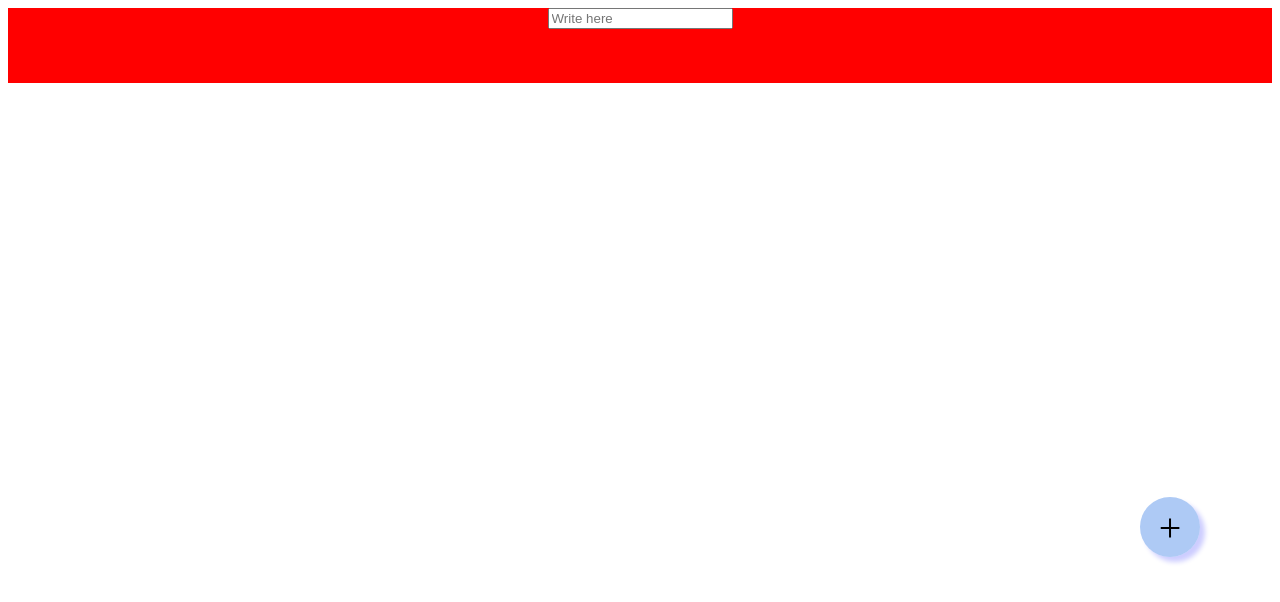
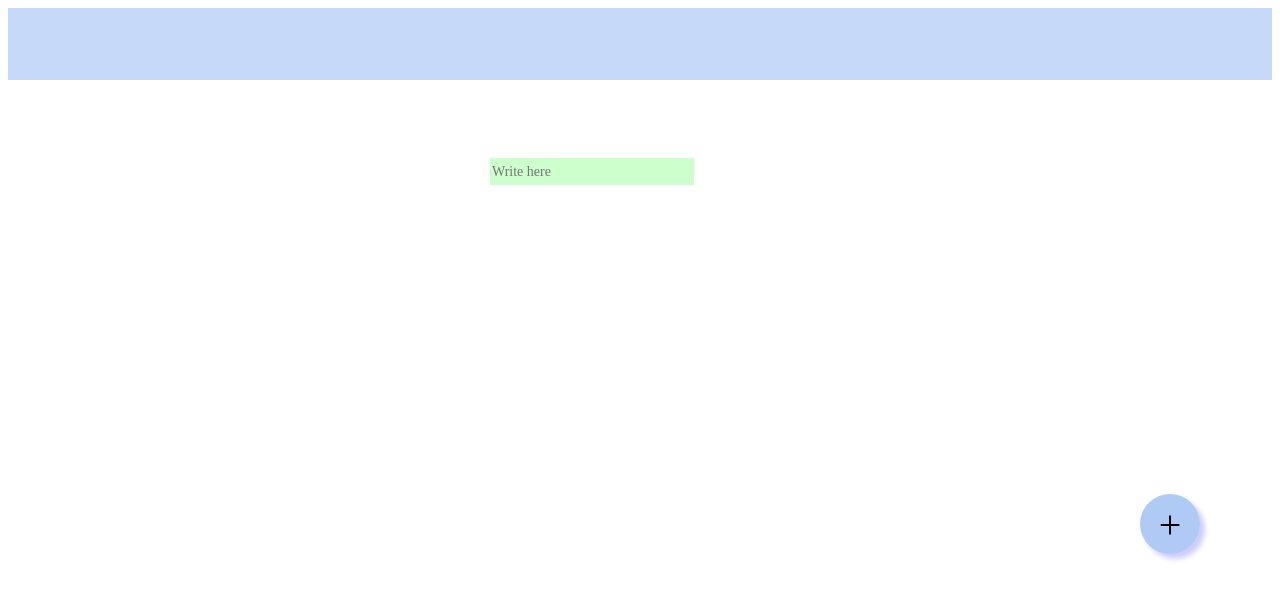
Before and after one commit to arif034/todo-list-application, a React (Create React App) app: page / in a window 1280 px wide. Shown: the top 602 px of the page. Built offline with nearby package versions, Linux system fonts and the light colour scheme.

Commit message:
changes changes

```diff
--- a/src/component/Child.js
+++ b/src/component/Child.js
@@ -27,6 +27,7 @@ class Child extends Component {
     return (
       <div className="App">
         <input
+          className="inputField"
           placeholder="Write here"
           value={this.state.item}
           onChange={this.onChanges}
--- a/src/styles.css
+++ b/src/styles.css
@@ -1,7 +1,7 @@
 .App {
   font-family: serif;
   text-align: center;
-  background-color: red;
+  background-color: rgba(95, 150, 235, 0.2);
 }
 
 .addNew {
@@ -24,8 +24,32 @@
   border-radius: 35px;
 }
 
-.addNew:focus {
-  height: 100px;
-  width: 100px;
-  border-radius: 50px;
+.inputField {
+  position: absolute;
+  font-family: serif;
+  font-size: 14px;
+  border: none;
+  height: 25px;
+  width: 200px;
+  transform: translate(-150px, 150px);
+  background-color: rgba(0, 255, 0, 0.2);
 }
+
+/* @keyframes show-input-fields {
+  0% : ;
+  50% : ;
+  100% : ;
+} */
+
+.li {
+  position: relative;
+  height: 40px;
+  width: 60px;
+  background-color: hotpink;
+  border: none;
+  list-style: none;
+}
+/*
+ to slow show the text area on click and hide on submit and that element should
+ write over the list items render in the background
+*/
```
